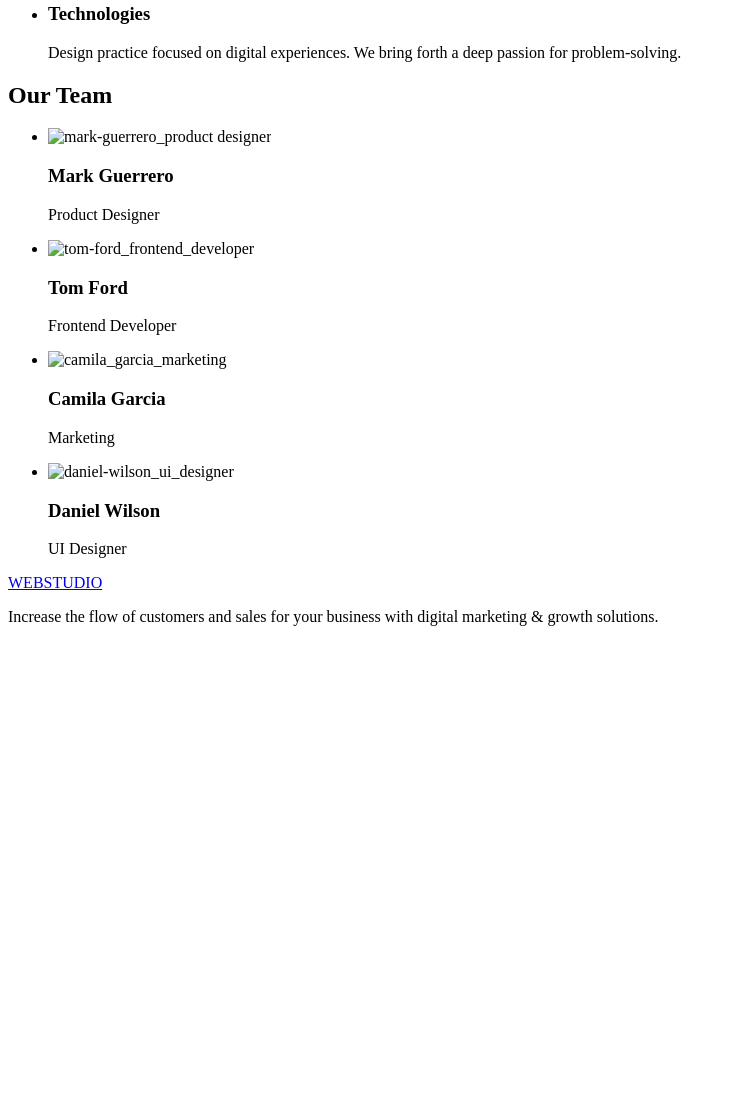
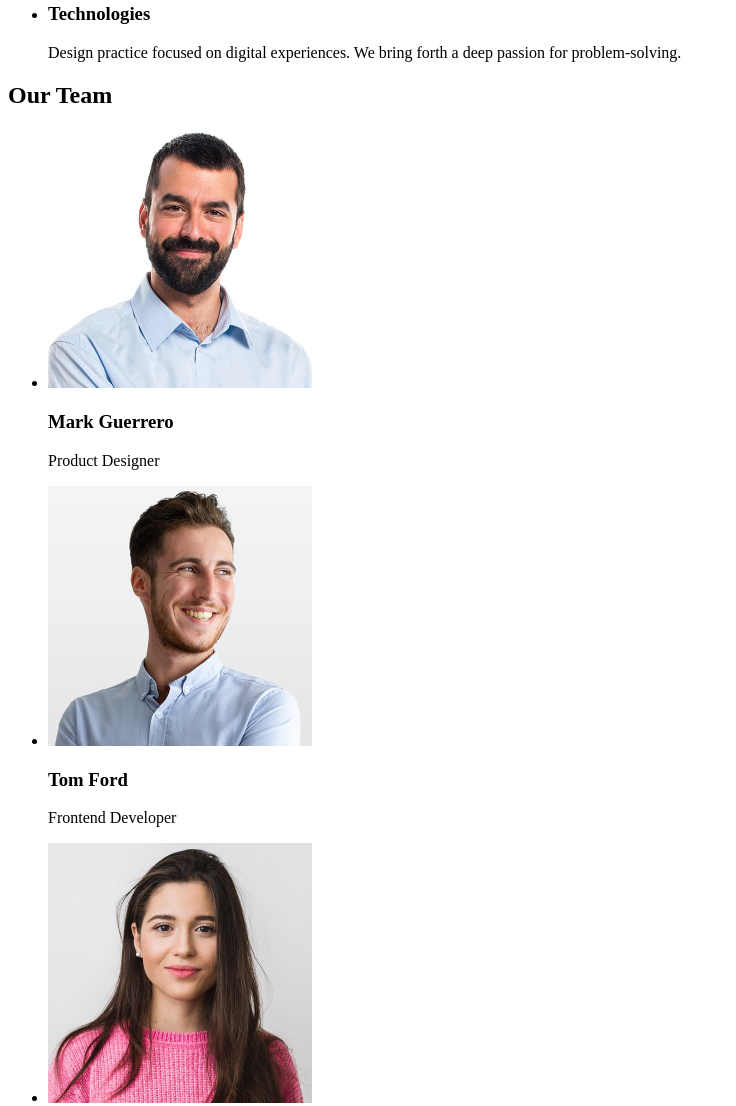
Before and after one commit to oksana-chornobai/Homework1, a plain HTML site: page index.html in a window 1280 px wide. Shown: the part 532-1638 px from the top of the page, without its empty margins (0-736 px from the left). Before the commit the page ends 1174 px from the top, so only its background shows below. Drawn offline with Linux system fonts and the light colour scheme; the site is published under a folder, as on GitHub Pages, so addresses that start at the root find nothing.

Commit message:
шлях

```diff
--- a/index.html
+++ b/index.html
@@ -78,7 +78,7 @@
         <ul>
           <li>
             <img
-              src="/images/mark-guerrero.jpg"
+              src="./images/mark-guerrero.jpg"
               alt="mark-guerrero_product
             designer"
               width="264"
@@ -89,7 +89,7 @@
           </li>
           <li>
             <img
-              src="/images/tom-ford.jpg"
+              src="./images/tom-ford.jpg"
               alt="tom-ford_frontend_developer"
               width="264"
               height="260"
@@ -99,7 +99,7 @@
           </li>
           <li>
             <img
-              src="/images/camila_garcia.jpg"
+              src="./images/camila_garcia.jpg"
               alt="camila_garcia_marketing"
               width="264"
               height="260"
@@ -109,7 +109,7 @@
           </li>
           <li>
             <img
-              src="/images/daniel-wilson.jpg"
+              src="./images/daniel-wilson.jpg"
               alt="daniel-wilson_ui_designer"
               width="264"
               height="260"
```
Also changed, not shown: 2 other files.
